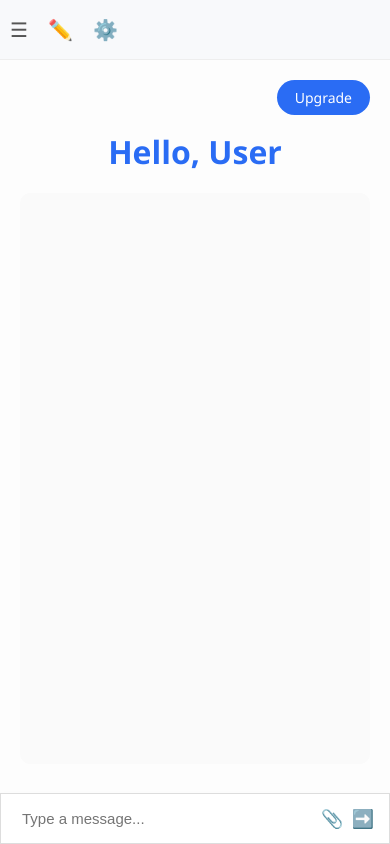
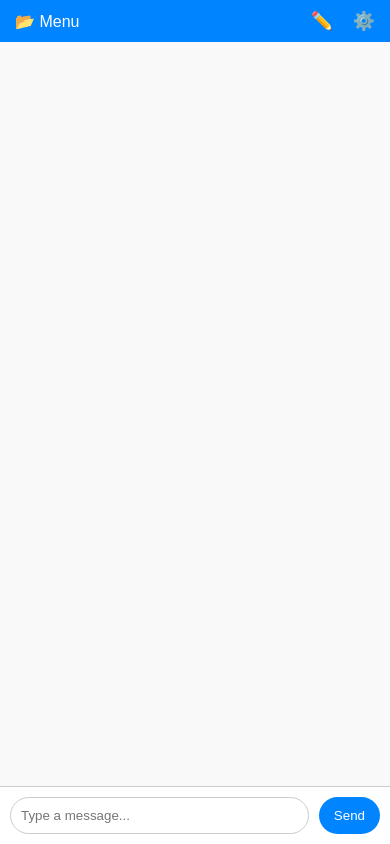
Before and after one commit to ajayyanshu/Sofia-Project, a Flask app: page / in a window 390 px wide. Run offline with Flask 3, Linux system fonts and the light colour scheme.

Commit message:
Update index.html

```diff
--- a/templates/index.html
+++ b/templates/index.html
@@ -3,232 +3,212 @@
 <head>
   <meta charset="UTF-8">
   <meta name="viewport" content="width=device-width, initial-scale=1.0">
-  <title>AI Chatbot - Gemini Style</title>
+  <title>AI ChatBot</title>
   <style>
-    * { margin: 0; padding: 0; box-sizing: border-box; }
     body {
-      font-family: 'Segoe UI', sans-serif;
-      background: #fdfdfd;
-      color: #333;
+      margin: 0;
+      font-family: Arial, sans-serif;
+      background: #f9f9f9;
       display: flex;
-      min-height: 100vh;
+      flex-direction: column;
+      height: 100vh;
     }
 
-    /* Sidebar */
+    /* 🔹 Top Navbar */
+    .navbar {
+      display: flex;
+      justify-content: space-between;
+      align-items: center;
+      background: #0084ff;
+      color: white;
+      padding: 10px 15px;
+    }
+    .navbar .icons span {
+      margin-left: 15px;
+      cursor: pointer;
+      font-size: 18px;
+    }
+
+    /* 🔹 Sidebar */
     .sidebar {
       position: fixed;
+      left: -250px;
       top: 0;
+      width: 250px;
+      height: 100%;
+      background: #fff;
+      border-right: 1px solid #ddd;
+      padding: 15px;
+      transition: 0.3s;
+      overflow-y: auto;
+    }
+    .sidebar.active {
       left: 0;
-      width: 70px;
-      height: 100%;
-      background: #f8f9fb;
-      border-right: 1px solid #eee;
-      padding: 20px 10px;
+    }
+    .sidebar h3 {
+      margin-top: 0;
+      color: #0084ff;
+    }
+    .sidebar ul {
+      list-style: none;
+      padding: 0;
+    }
+    .sidebar ul li {
+      padding: 8px;
+      border-bottom: 1px solid #eee;
+      cursor: pointer;
+    }
+    .sidebar ul li:hover {
+      background: #f0f0f0;
+    }
+
+    /* 🔹 Chat Area */
+    .chat-container {
+      flex: 1;
+      overflow-y: auto;
+      padding: 10px;
       display: flex;
       flex-direction: column;
-      align-items: center;
-      gap: 20px;
-    }
-    .sidebar a { text-decoration: none; color: #555; font-size: 20px; }
-
-    /* Main */
-    .main {
-      margin-left: 70px;
-      flex: 1;
-      display: flex;
-      flex-direction: column;
-      padding: 20px;
-      position: relative;
-      height: 100vh;
-    }
-    .main h1 {
-      font-size: 2rem;
-      color: #2a6cf4;
-      text-align: center;
-      margin-top: 50px;
-      margin-bottom: 20px;
-    }
-
-    /* Chat Area */
-    .chat-area {
-      flex: 1;
-      overflow-y: auto;
-      padding: 20px;
-      display: flex;
-      flex-direction: column;
-      gap: 10px;
-      background: #fafafa;
-      border-radius: 10px;
     }
     .message {
       max-width: 70%;
-      padding: 12px 15px;
-      border-radius: 15px;
-      font-size: 15px;
-      line-height: 1.4;
+      padding: 10px;
+      margin: 5px;
+      border-radius: 10px;
+      word-wrap: break-word;
     }
-    .sent {
+    .user {
       align-self: flex-end;
-      background: #2a6cf4;
-      color: #fff;
-      border-bottom-right-radius: 5px;
+      background: #0084ff;
+      color: white;
     }
-    .received {
+    .bot {
       align-self: flex-start;
-      background: #f1f1f1;
-      color: #333;
-      border-bottom-left-radius: 5px;
+      background: #e4e6eb;
+      color: black;
     }
     .thinking {
       font-style: italic;
-      color: gray;
+      color: #666;
     }
 
-    /* Input Box */
-    .chat-input {
+    /* 🔹 Input Box */
+    .input-box {
       display: flex;
-      align-items: center;
-      background: #fff;
-      border: 1px solid #ddd;
-      border-radius: 25px;
+      padding: 10px;
+      border-top: 1px solid #ccc;
+      background: white;
+    }
+    .input-box input {
+      flex: 1;
+      padding: 10px;
+      border: 1px solid #ccc;
+      border-radius: 20px;
+      outline: none;
+    }
+    .input-box button {
+      margin-left: 10px;
       padding: 10px 15px;
-      margin: 20px auto;
-      max-width: 700px;
-      width: 100%;
-      box-shadow: 0 4px 8px rgba(0,0,0,0.05);
+      background: #0084ff;
+      color: white;
+      border: none;
+      border-radius: 20px;
+      cursor: pointer;
     }
-    .chat-input input {
-      flex: 1;
-      border: none;
-      outline: none;
-      font-size: 15px;
-      background: transparent;
-      padding: 6px;
+    .input-box button:hover {
+      background: #006edc;
     }
-    .chat-input button {
-      border: none;
-      background: none;
-      cursor: pointer;
-      font-size: 18px;
-      margin-left: 8px;
-      color: #2a6cf4;
-      transition: 0.2s;
-    }
-    .chat-input button:hover { color: #184ec7; }
 
-    /* Upgrade */
-    .upgrade {
-      position: absolute;
-      top: 20px;
-      right: 20px;
-      background: #2a6cf4;
-      color: #fff;
-      padding: 8px 18px;
-      border-radius: 20px;
-      text-decoration: none;
-      font-size: 14px;
-      transition: 0.3s ease;
-    }
-    .upgrade:hover { background: #184ec7; }
-
-    /* Mobile */
-    @media (max-width: 768px) {
-      body { flex-direction: column; }
-      .sidebar { flex-direction: row; width: 100%; height: 60px; border-right: none; border-bottom: 1px solid #eee; }
-      .main { margin-left: 0; margin-top: 60px; height: calc(100vh - 60px); }
-      .chat-input {
-        position: fixed;
-        bottom: 0;
-        left: 0;
-        right: 0;
-        margin: 0;
-        border-radius: 0;
-      }
-      .chat-area {
-        margin-bottom: 60px; /* space for input */
-      }
+    /* Mobile Responsive */
+    @media (max-width: 600px) {
+      .message { max-width: 85%; }
+      .sidebar { width: 200px; }
     }
   </style>
 </head>
 <body>
-
-  <!-- Sidebar -->
-  <div class="sidebar">
-    <a href="#">☰</a>
-    <a href="#">✏️</a>
-    <a href="#">⚙️</a>
-  </div>
-
-  <!-- Main -->
-  <div class="main">
-    <a href="#" class="upgrade">Upgrade</a>
-    <h1>Hello, User </h1>
-
-    <!-- Chat Area -->
-    <div class="chat-area" id="chatArea"></div>
-
-    <!-- Input -->
-    <div class="chat-input">
-      <input type="text" id="userInput" placeholder="Type a message...">
-      <button title="Attach File">📎</button>
-      <button id="sendBtn" title="Send">➡️</button>
+  <!-- 🔹 Navbar -->
+  <div class="navbar">
+    <span style="cursor:pointer;" onclick="toggleSidebar()">📂 Menu</span>
+    <div class="icons">
+      <span>✏️</span>
+      <span>⚙️</span>
     </div>
   </div>
 
+  <!-- 🔹 Sidebar -->
+  <div class="sidebar" id="sidebar">
+    <h3>Chat History</h3>
+    <ul id="history-list"></ul>
+  </div>
+
+  <!-- 🔹 Chat Container -->
+  <div class="chat-container" id="chat-container"></div>
+
+  <!-- 🔹 Input Box -->
+  <div class="input-box">
+    <input type="text" id="user-input" placeholder="Type a message...">
+    <button onclick="sendMessage()">Send</button>
+  </div>
+
   <script>
-    const API_KEY = "YOUR_GOOGLE_API_KEY"; // 🔹 Replace with your Gemini API Key
-    const chatArea = document.getElementById("chatArea");
-    const userInput = document.getElementById("userInput");
-    const sendBtn = document.getElementById("sendBtn");
+    const chatContainer = document.getElementById("chat-container");
+    const historyList = document.getElementById("history-list");
 
-    function addMessage(text, type) {
-      const msg = document.createElement("div");
-      msg.classList.add("message", type);
-      msg.textContent = text;
-      chatArea.appendChild(msg);
-      chatArea.scrollTop = chatArea.scrollHeight;
-      return msg;
+    // ✅ Load chat history from localStorage
+    let chatHistory = JSON.parse(localStorage.getItem("chatHistory")) || [];
+    chatHistory.forEach(msg => addMessage(msg.text, msg.sender, false));
+
+    function toggleSidebar() {
+      document.getElementById("sidebar").classList.toggle("active");
+      loadHistory();
     }
 
-    async function getAIResponse(prompt) {
-      try {
-        const response = await fetch(
-          "https://generativelanguage.googleapis.com/v1beta/models/gemini-pro:generateContent?key=" + API_KEY,
-          {
-            method: "POST",
-            headers: { "Content-Type": "application/json" },
-            body: JSON.stringify({
-              contents: [{ role: "user", parts: [{ text: prompt }] }]
-            })
-          }
-        );
-        const data = await response.json();
-        return data?.candidates?.[0]?.content?.parts?.[0]?.text || "⚠️ No response from AI.";
-      } catch (error) {
-        return "❌ Error: " + error.message;
+    function addMessage(text, sender, save=true) {
+      const message = document.createElement("div");
+      message.classList.add("message", sender);
+      message.textContent = text;
+      chatContainer.appendChild(message);
+      chatContainer.scrollTop = chatContainer.scrollHeight;
+
+      if (save) {
+        chatHistory.push({ text, sender });
+        localStorage.setItem("chatHistory", JSON.stringify(chatHistory));
       }
     }
 
-    sendBtn.addEventListener("click", async () => {
-      const text = userInput.value.trim();
-      if (text !== "") {
-        addMessage(text, "sent");
-        userInput.value = "";
+    function sendMessage() {
+      const input = document.getElementById("user-input");
+      const text = input.value.trim();
+      if (text === "") return;
+      addMessage(text, "user");
+      input.value = "";
 
-        // ⏳ Add "Thinking..." before AI response
-        const thinkingMsg = addMessage("⏳ Thinking...", "received thinking");
+      // Thinking animation
+      const thinkingMessage = document.createElement("div");
+      thinkingMessage.classList.add("message", "bot", "thinking");
+      thinkingMessage.textContent = "Thinking...";
+      chatContainer.appendChild(thinkingMessage);
+      chatContainer.scrollTop = chatContainer.scrollHeight;
 
-        const reply = await getAIResponse(text);
+      // Fake AI response (replace with API call)
+      setTimeout(() => {
+        thinkingMessage.remove();
+        addMessage("🤖 AI Reply: " + text, "bot");
+      }, 1500);
+    }
 
-        // Replace with actual reply
-        thinkingMsg.textContent = "🤖 " + reply;
-        thinkingMsg.classList.remove("thinking");
-      }
-    });
-
-    userInput.addEventListener("keypress", (e) => {
-      if(e.key === "Enter") sendBtn.click();
-    });
+    function loadHistory() {
+      historyList.innerHTML = "";
+      chatHistory.forEach((msg, index) => {
+        if (msg.sender === "user") {
+          const li = document.createElement("li");
+          li.textContent = msg.text;
+          li.onclick = () => alert("You said: " + msg.text);
+          historyList.appendChild(li);
+        }
+      });
+    }
   </script>
 </body>
 </html>
```
